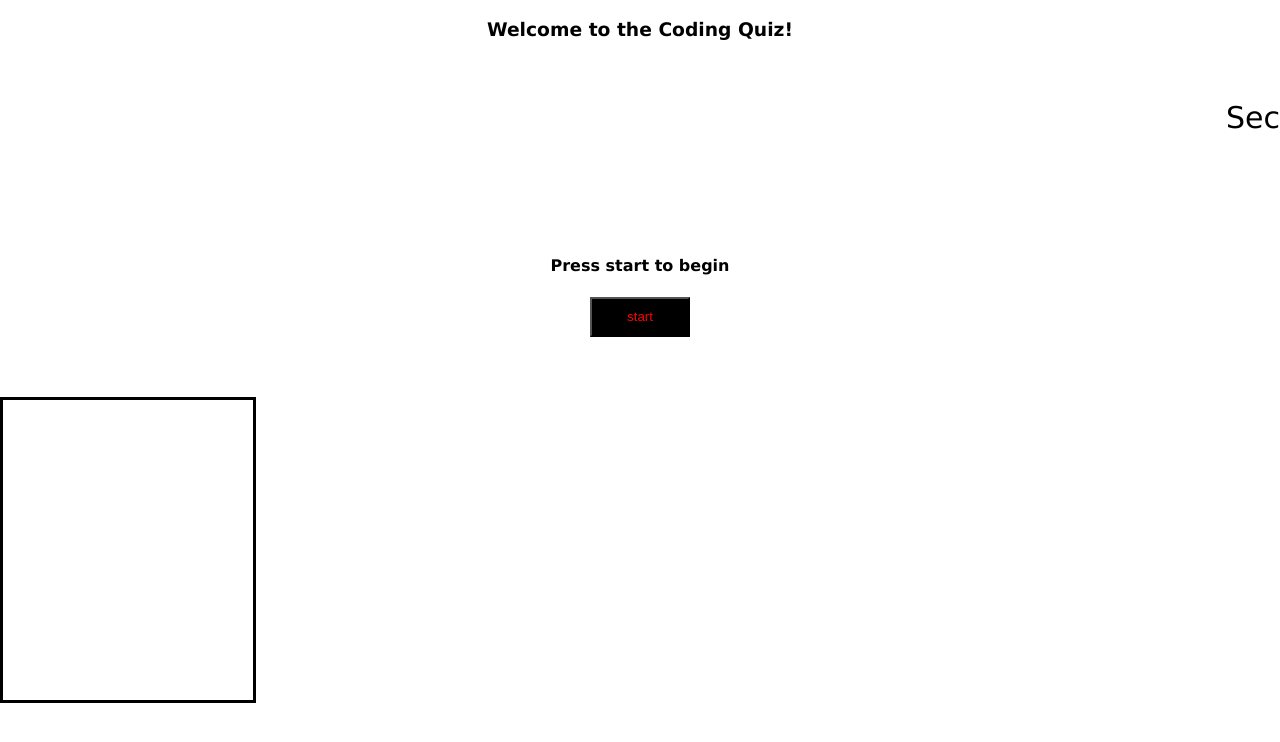
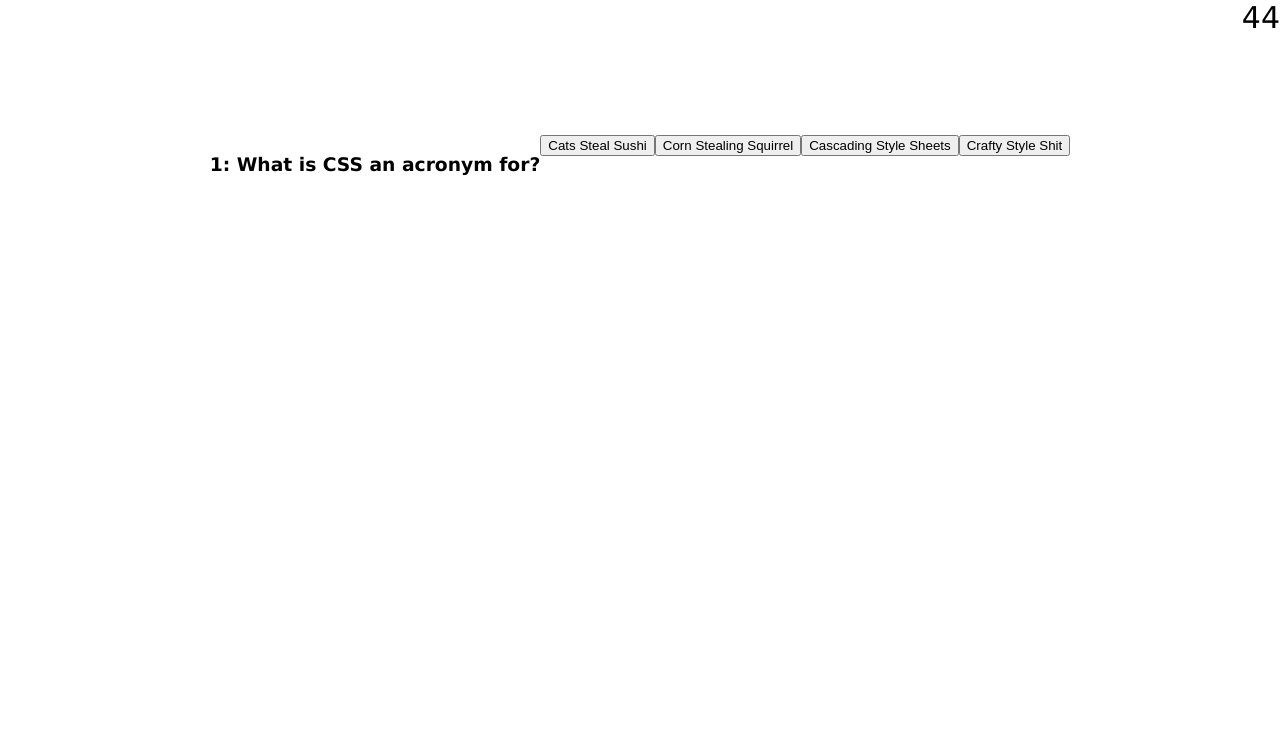
Before and after one commit to VictoriaSweet/super-cuckoo, a plain HTML site: page index.html in a window 1280 px wide. Both pictures are taken after a click on the button "start". Drawn offline with Linux system fonts and the light colour scheme.

Commit message:
fixed bug in question js

```diff
--- a/assets/script.js
+++ b/assets/script.js
@@ -5,11 +5,11 @@ const question = document.querySelector("#question");
 const answers = document.querySelector("#answers");
 const wrong = document.querySelector("#wrong");
 const secEl = document.querySelector("#sec");
-const players = document.querySelector(".players");
-const score =
+const players = document.querySelector("#players");
+const score = document.querySelector("#score");
 
-  //if correctAnswer on question 10, go to highscore
-let second = 5;
+//if correctAnswer on question 10, go to highscore
+let second = 45;
 const highscore = document.querySelector("#highscore");
 secEl.innerText = second;
 
@@ -102,7 +102,8 @@ const questions = [
 
 function renderQuestion(i) {
   let questionObject = questions[i];
-  question.innerText = questionObject.questionText;
+  const qNum = i + 1;
+  question.innerText = qNum + ": " + questionObject.questionText;
   answers.innerHTML = "";
   for (let j = 0; j < questionObject.answers.length; j++) {
     renderAnswer(questionObject.answers[j], j == questionObject.correctIndex);
@@ -116,25 +117,26 @@ function renderAnswer(answer, correctAnswer) {
     onclick = setNextQuestion;
   } else {
     onclick = showWrong;
-    }
-    //if correctAnswer on question 10, go to highscore
-
+  }
+  //if correctAnswer on question 10, go to highscore
 
   let btn = document.createElement("button");
   btn.innerText = answer;
   btn.addEventListener("click", onclick);
   answers.appendChild(btn);
-
 }
 function setNextQuestion() {
   currentQuestionIndex++;
-  renderQuestion(currentQuestionIndex);
-  }
-  if (currentQuestionIndex >= question.length) {
+
+  if (currentQuestionIndex == questions.length) {
     highscore.style.visibility = "visible";
     quiz.style.visibility = "hidden";
+    return;
   }
-  //check if current question index is greater than the number of questions, if is then redirect to highscore
+  renderQuestion(currentQuestionIndex);
+}
+
+//check if current question index is greater than the number of questions, if is then redirect to highscore
 
 function showWrong() {
   wrong.style.visibility = "visible";
--- a/assets/style.css
+++ b/assets/style.css
@@ -43,7 +43,7 @@ body {
 }
 
 #wrong {
-   visibility: hidden;
+  visibility: hidden;
   display: flex;
   background-image: url(../assets/flamesofhell.jpg);
   height: auto;
@@ -67,7 +67,7 @@ body {
 #highscore {
   display: flex;
   border: solid black;
-  height:300px;
+  height: 300px;
   width: 250px;
   /*figure out how to have a link for highscores on the homepage
   figure out how to do user input for name in highscore*/
```
Also changed, not shown: index.html (indentation only).
